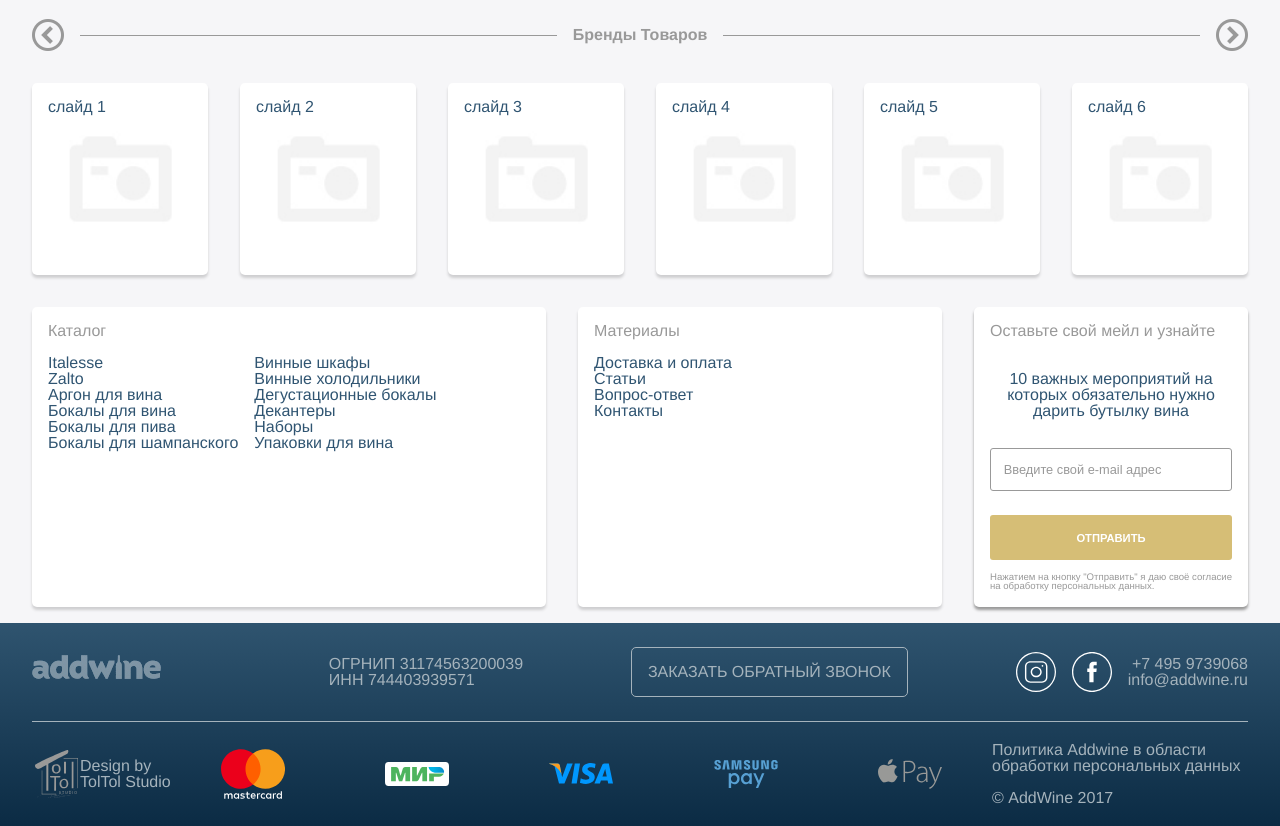
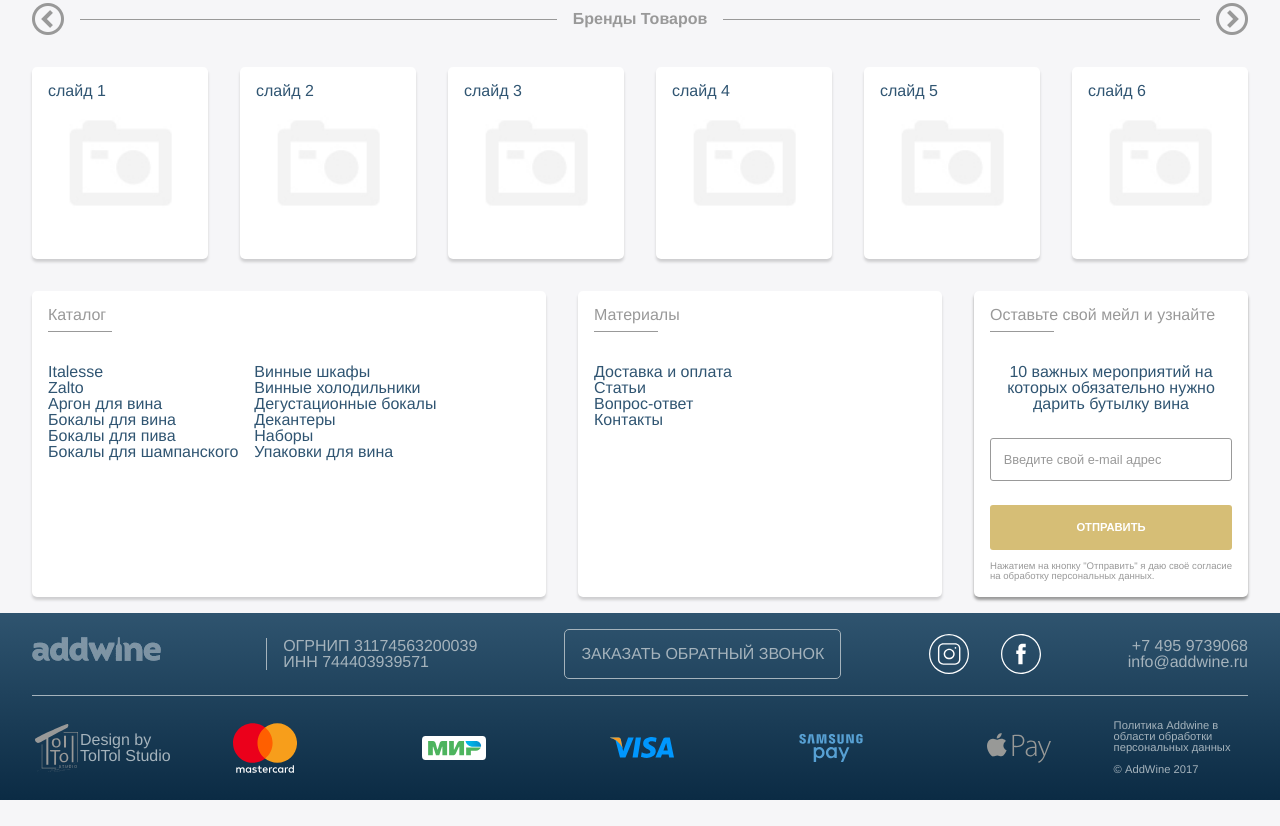
Before and after one commit to colombia-supremo/portfolio-wine-accessories, a plain HTML site: page index.html in a window 1280 px wide. Shown: the part 1747-2573 px from the top of the page. After the commit the page ends 2547 px from the top, so only its background shows below. Drawn offline with nearby package versions, Linux system fonts and the light colour scheme; files whose address does not match are found by name; a web font is replaced by a local one.

Commit message:
Responsiveness adjustments.

```diff
--- a/index.html
+++ b/index.html
@@ -240,8 +240,10 @@
   </section>
 
   <section class="auxillary">
+
     <div class="auxillary__catalogue">
 			<h2 class="auxillary__header">Каталог</h2>
+			<span class="auxillary__stripe"></span>
 			<div class="auxillary__catalogue__wrapper">
 				<ul class="auxillary__catalogue__list">
 	    		<li class="auxillary__catalogue__list__item"><a class="auxillary__catalogue__list__item__link" href="#">Italesse</a></li>
@@ -261,8 +263,10 @@
 	    	</ul>
 			</div>
     </div>
+
     <div class="auxillary__materials">
     	<h2 class="auxillary__header">Материалы</h2>
+			<span class="auxillary__stripe"></span>
 			<ul class="auxillary__materials__list">
 				<li class="auxillary__materials__list__item"><a class="auxillary__materials__list__item__link" href="#">Доставка и оплата</a></li>
 				<li class="auxillary__materials__list__item"><a class="auxillary__materials__list__item__link" href="#">Статьи</a></li>
@@ -270,8 +274,10 @@
 				<li class="auxillary__materials__list__item"><a class="auxillary__materials__list__item__link" href="#">Контакты</a></li>
 			</ul>
     </div>
+
     <div class="auxillary__subscribe">
     	<h2 class="auxillary__header">Оставьте свой мейл и узнайте</h2>
+			<span class="auxillary__stripe"></span>
 			<p class="auxillary__subscribe__textblock">10 важных мероприятий на<br> которых обязательно нужно<br> дарить бутылку вина</p>
 			<input type="text" value="Введите свой e-mail адрес" class="auxillary__subscribe__input">
 			<input type="submit" value="ОТПРАВИТЬ" class="auxillary__subscribe__submit">
@@ -286,26 +292,37 @@
 
   <footer class="footer">
     <div class="footercontacts__wrapper">
+
     	<div class="footercontacts__logo">
     	</div>
+
 			<div class="footercontacts__legal">
         ОГРНИП 31174563200039 <br>
 				ИНН 744403939571
 			</div>
+
 			<a href="#" class="footercontacts__callback">
 				Заказать обратный звонок
 			</a>
-			<div class="footercontacts__social">
-				<a href="#" class="footercontacts__social__icon instagram"></a>
-				<a href="#" class="footercontacts__social__icon facebook"></a>
+			<div class="footercontacts__social__icons">
+			  <a href="#" class="footercontacts__social__icon instagram"></a>
+			  <a href="#" class="footercontacts__social__icon facebook"></a>
+			</div>
+
+			<div class="footercontacts__phone">
         +7 495 9739068 <br>
 				info@addwine.ru
 			</div>
     </div>
+
 		<div class="paymentncopy">
-			<a href="https://www.facebook.com/toltolstudio/" class="designer__logo">
-			</a>
-			<div class="designer__name">Design by <br> TolTol Studio</div>
+			<div class="designer">
+				<a href="https://www.facebook.com/toltolstudio/" class="designer__logo"></a>
+			  <div class="designer__name">
+					Design by <br> TolTol Studio
+				</div>
+			</div>
+
 			<ul class="payment__options">
 				<li class="payment__options__item master"></li>
 				<li class="payment__options__item mir"></li>
@@ -313,6 +330,7 @@
 				<li class="payment__options__item samsung"></li>
 				<li class="payment__options__item apple"></li>
 			</ul>
+
 			<div class="copy">Политика Addwine в области обработки персональных данных
 			<br>
 			<br>&copy; AddWine 2017</div>
--- a/scss/main.scss
+++ b/scss/main.scss
@@ -37,6 +37,7 @@ sup {
     align-items: center,
     justify-content: flex-start
   ));
+  width: 100%;
 }
 
 .header {
@@ -79,11 +80,12 @@ sup {
 
 .mainmenu {
   @include flexbox((
-    flex: 0 0 auto,
+    flex: 1 1 auto,
     display: flex,
     flex-direction: row,
     align-items: center,
-    justify-content: flex-start
+    justify-content: space-around,
+    flex-wrap: wrap
   ));
   margin: 1em;
 }
@@ -92,8 +94,8 @@ sup {
   @include flexbox((
     flex: 0 0 auto
   ));
-  padding: 1em 1em 0.5em 1em;
-  margin-right: 1em;
+  padding: 0.5em 0 0.25em 0;
+  margin-right: 0.5em;
 }
 
 .mainmenu__item__link {
@@ -101,7 +103,7 @@ sup {
   border-bottom: 2px solid $bgcolor;
   text-decoration: none;
   color: $navy;
-  padding-bottom: 0.5em;
+  padding-bottom: 0.25em;
 }
 
 .mainmenu__item__link:hover,
@@ -114,7 +116,7 @@ sup {
     flex: 0 0 auto,
     display: flex,
     flex-direction: row,
-    align-items: stretch,
+    align-items: center,
     justify-content: center
   ));
 }
@@ -123,7 +125,7 @@ sup {
   @include flexbox((
     flex: 0 0 auto
   ));
-  margin: 0.5em;
+  margin: 0.5em 0;
   width: 2em;
   background-image: url(../img/cart.svg);
   background-position: center;
@@ -767,19 +769,12 @@ sup {
     flex: 0 1 auto,
     align-self: flex-start
   ));
-  padding-bottom: 1em;
-  color: $dgray;
-}
-
-.auxillary__header::after {
-  position: absolute;
-  padding-bottom: 1em;
   color: $dgray;
 }
 
 .auxillary__catalogue {
   @include flexbox((
-    flex: 1 0 auto,
+    flex: 1 1 auto,
     display: flex,
     flex-direction: column,
     align-items: flex-start,
@@ -795,11 +790,12 @@ sup {
 
 .auxillary__catalogue__wrapper {
   @include flexbox((
-    flex: 1 0 auto,
+    flex: 1 1 auto,
     display: flex,
     flex-direction: row,
     align-items: flex-start,
-    justify-content: flex-start
+    justify-content: flex-start,
+    flex-wrap: wrap
   ));
 }
 
@@ -827,7 +823,11 @@ sup {
 
 .auxillary__materials {
   @include flexbox((
-    flex: 1 0 auto
+    flex: 1 1 auto,
+    display: flex,
+    flex-direction: column,
+    align-items: flex-start,
+    justify-content: flex-start
   ));
   padding: 1em;
   background-color: #FFFFFF;
@@ -843,7 +843,7 @@ sup {
 
 .auxillary__subscribe {
   @include flexbox((
-    flex: 0 1 auto,
+    flex: 0 0 auto,
     display: flex,
     flex-direction: column,
     justify-content: space-between,
@@ -861,7 +861,6 @@ sup {
     flex: 0 1 auto
   ));
   text-align: center;
-  margin: 1em 0;
 }
 
 .auxillary__subscribe__input {
@@ -871,7 +870,7 @@ sup {
   font-size: 0.8em;
   color: $dgray;
   width: 100%;
-  margin: 1em 0;
+  margin: 2em 0 1em 0;
   padding: 1em;
   border: 1px solid $dgray;
   border-radius: 3px;
@@ -901,6 +900,17 @@ sup {
   color: $dgray;
 }
 
+.auxillary__stripe {
+  @include flexbox((
+    flex: 0 1 auto,
+    align-self: flex-start
+  ));
+  height: 1px;
+  width: 4em;
+  background-color: $dgray;
+  margin: 0.5em 0 2em 0;
+}
+
 .footer {
   @include flexbox((
     flex: 0 1 auto,
@@ -920,10 +930,10 @@ sup {
     display: flex,
     flex-direction: row,
     align-items: center,
-    justify-content: space-between
+    justify-content: space-between,
+    flex-wrap: wrap
   ));
   margin: 0 2em;
-  padding: 1.5em 0;
 }
 
 .footercontacts__logo {
@@ -933,14 +943,18 @@ sup {
   background-image: url(../img/addwinedark.png);
   background-repeat: no-repeat;
   background-size: auto;
-  width: 189px;
+  width: 139px;
   height: 34px;
+  margin: 0 1.5em 0 0;
 }
 
 .footercontacts__legal {
   @include flexbox((
-    flex: 0 0 auto
+    flex: 0 1 auto
   ));
+  padding: 0 1em;
+  border-left: 1px solid $bgray;
+  margin: 1em 0;
 }
 
 .footercontacts__callback {
@@ -954,17 +968,18 @@ sup {
   border: 1px solid $bgray;
   text-transform: uppercase;
   color: $bgray;
+  margin: 1em 0;
 }
 
-.footercontacts__social {
+.footercontacts__social__icons {
   @include flexbox((
-    flex: 0 0 auto,
+    flex: 0 1 auto,
     display: flex,
     flex-direction: row,
-    justify-content: flex-start,
-    align-items: center
+    align-items: center,
+    justify-content: center
   ));
-  text-align: right;
+  margin: 1em 0;
 }
 
 .footercontacts__social__icon {
@@ -974,7 +989,7 @@ sup {
   display: block;
   width: 2.5em;
   height: 2.5em;
-  margin-right: 1em;
+  margin: 0 1em;
   background-position: center;
   background-size: auto;
   background-repeat: no-repeat;
@@ -988,9 +1003,21 @@ sup {
   background-image: url(../img/facewhite.svg);
 }
 
+.footercontacts__phone {
+  @include flexbox((
+    flex: 0 1 auto,
+    display: flex,
+    flex-direction: row,
+    justify-content: flex-start,
+    align-items: center
+  ));
+  text-align: right;
+  margin: 1em 0;
+}
+
 .paymentncopy {
   @include flexbox((
-    flex: 0 0 auto,
+    flex: 0 1 auto,
     display: flex,
     flex-direction: row,
     align-items: center,
@@ -999,6 +1026,16 @@ sup {
   margin: 0 2em;
   padding: 1em 0;
   border-top: 1px solid $bgray;
+}
+
+.designer {
+  @include flexbox((
+    flex: 0 1 auto,
+    display: flex,
+    flex-direction: row,
+    align-items: center,
+    justify-content: center
+  ));
 }
 
 .designer__logo {
@@ -1022,11 +1059,12 @@ sup {
 
 .payment__options {
   @include flexbox((
-    flex: 1 0 auto,
+    flex: 1 1 auto,
     display: flex,
     flex-direction: row,
     align-items: center,
-    justify-content: space-around
+    justify-content: space-around,
+    flex-wrap: wrap
   ));
 }
 
@@ -1069,7 +1107,26 @@ sup {
 
 .copy {
   @include flexbox((
-    flex: 0 0 auto,
+    flex: 0 1 12em,
   ));
-  width: 16em;
+  font-size: 0.7em;
 }
+
+@media screen and (max-width: 800px) {
+  .catalogue__popular,
+  .catalogue__popular__navigation,
+  .auxillary__catalogue,
+  .auxillary__materials,
+  .brands,
+  .payment__options,
+  .mainmenu__cart {
+    display: none;
+
+  }
+
+  .auxillary {
+    @include flexbox((
+      justify-content: center
+    ));
+  }
+}
```
Also changed, not shown: css/main.css.
